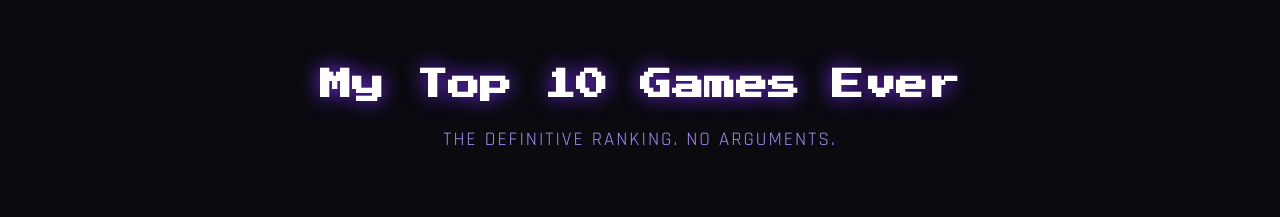
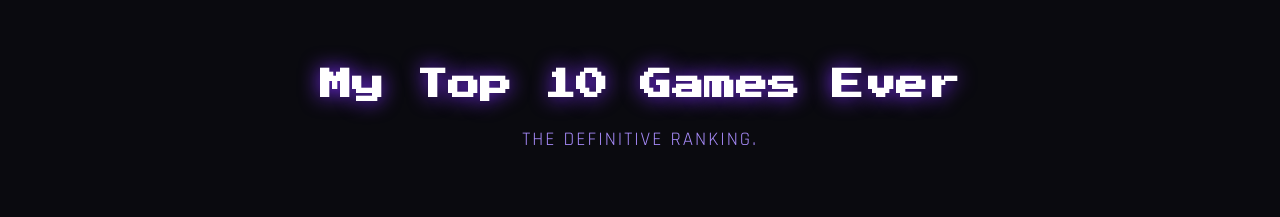
Before and after one commit to BenJordan-Dev/Ben-s-SE-Project, a plain HTML site: page index.html in a window 1280 px wide. Shown: the part 840-1057 px from the top of the page. Drawn offline with Linux system fonts and the light colour scheme.

Commit message:
index.html

```diff
--- a/index.html
+++ b/index.html
@@ -321,7 +321,7 @@ src="https://static.klaviyo.com/onsite/js/klaviyo.js?company_id=RMdYrh">
     <section class="top10">
         <div class="section-header">
             <h2>My Top 10 Games Ever</h2>
-            <p>The definitive ranking. No arguments.</p>
+            <p>The definitive ranking.</p>
         </div>
 
         <div class="game-list">
```
